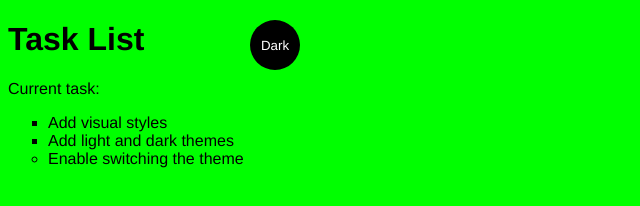
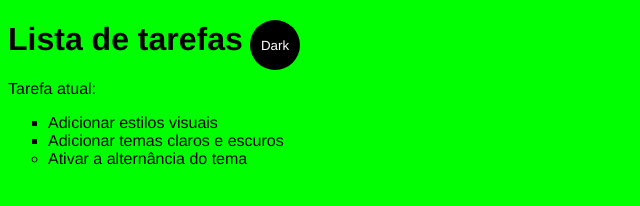
Before and after one commit to hugomota-dev/site-simples-escoladotrabalhador40, a plain HTML site: page index.html in a window 1280 px wide. Shown: the whole page, without its empty margins (0-640 px from the left). Drawn offline with Linux system fonts and the light colour scheme.

Commit message:
Update index.html

```diff
--- a/index.html
+++ b/index.html
@@ -7,18 +7,18 @@
     <link rel="stylesheet" href="main.css">
 </head>
 <body class="light-theme">
-    <h1>Task List</h1>
-    <p id="msg">Current task:</p>
+    <h1>Lista de tarefas</h1>
+    <p id="msg">Tarefa atual:</p>
     <ul>
-        <li class="list">Add visual styles</li>
-        <li class="list">Add light and dark themes</li>
-        <li>Enable switching the theme</li>
+        <li class="list">Adicionar estilos visuais</li>
+        <li class="list">Adicionar temas claros e escuros</li>
+        <li>Ativar a alternância do tema</li>
     </ul>
     <div>
         <button class="btn">Dark</button>
     </div>
 
     <script src="app.js"></script>
-    <noscript></noscript>
+    <noscript>Você precisa habilitar JavaScript para ver este site completo</noscript>
 </body>
 </html>
```
